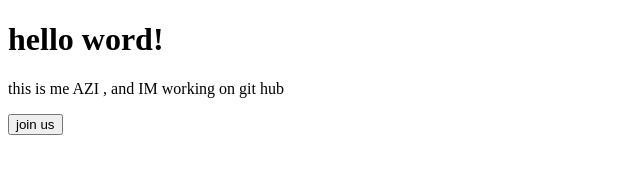
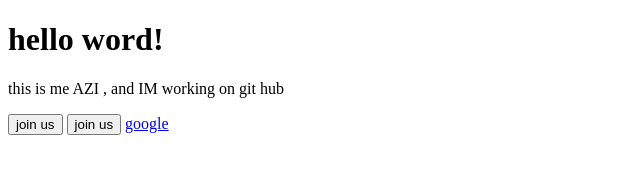
Before and after one commit to Okkhan00/prec-1-repo, a plain HTML site: page index.html in a window 1280 px wide. Shown: the whole page, without its empty margins (0-640 px from the left). Drawn offline with Linux system fonts and the light colour scheme.

Commit message:
add featur1

```diff
--- a/index.html
+++ b/index.html
@@ -9,5 +9,9 @@
     <h1>hello word!</h1>
     <p>this is me AZI , and IM working on git hub</p>
     <button>join us</button>
+    <button>join us</button>
+
+
+    <a href="google.com">google</a>
 </body>
 </html>
```
